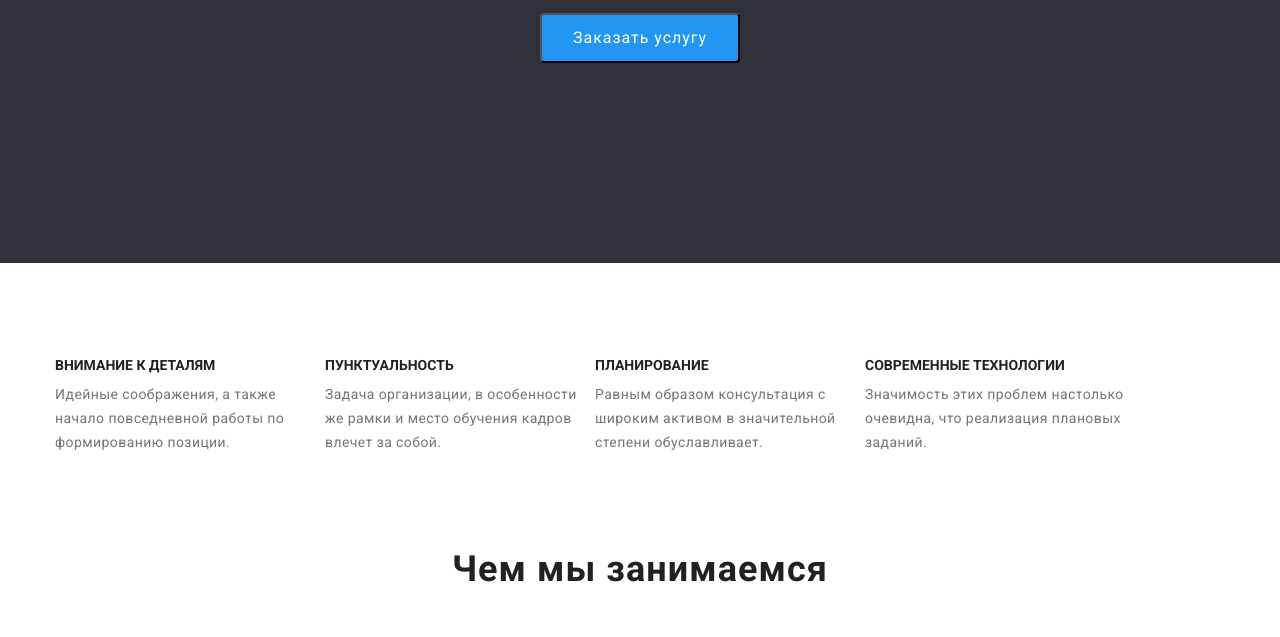
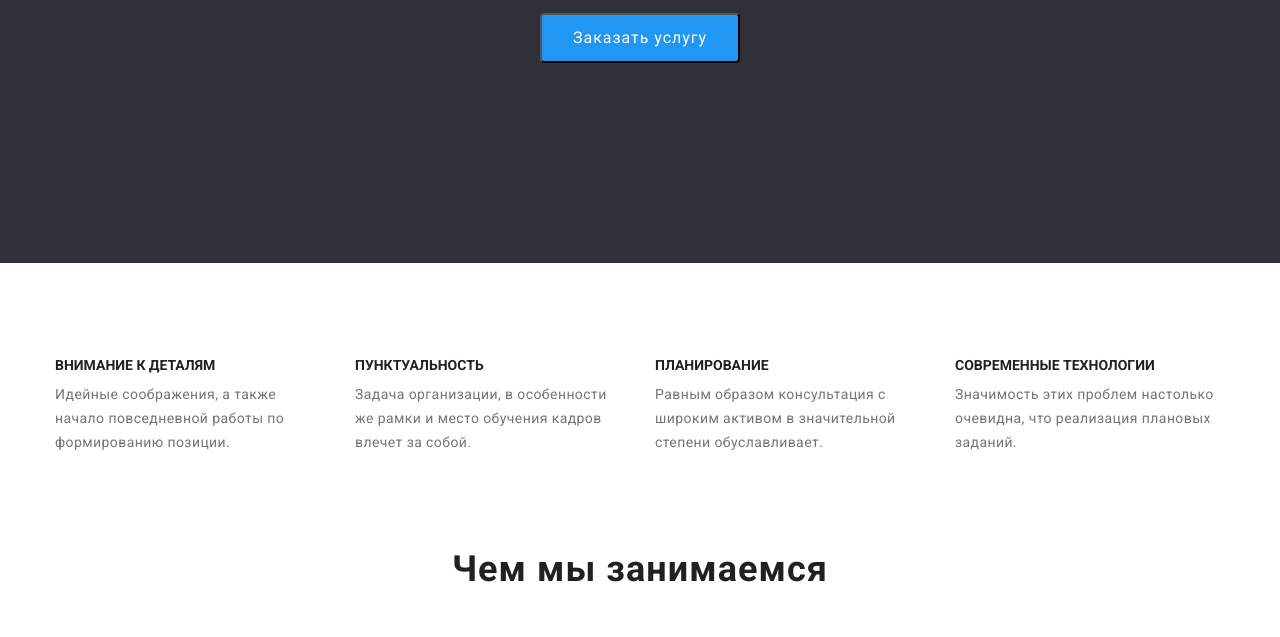
Before and after one commit to AlinaYakubovych/goit-markup-hw-03, a plain HTML site: page index.html in a window 1280 px wide. Shown: the part 418-1055 px from the top of the page. Drawn offline with nearby package versions, Linux system fonts and the light colour scheme.

Commit message:
ставить відступи в списках

```diff
--- a/css/styles.css
+++ b/css/styles.css
@@ -170,7 +170,13 @@ color: #212121;
 
 .hero-item{
   width: 270px;
+  }
+
+.hero-item:not(:last-child){
+margin-right: 30px;
 }
+
+
 
 .hero-list{
   display: flex;
@@ -435,6 +441,7 @@ border-bottom-color: #EEEEEE;
   }
 
 
+
 .filter-btn{
 display: inline-block;
 padding: 6px 22px;
@@ -457,7 +464,6 @@ border: 1px solid transparent;
 }
 
 .filter-second-title{
-margin-top: 20px;
 font-family: Roboto;
 font-style: normal;
 font-weight: bold;
```
